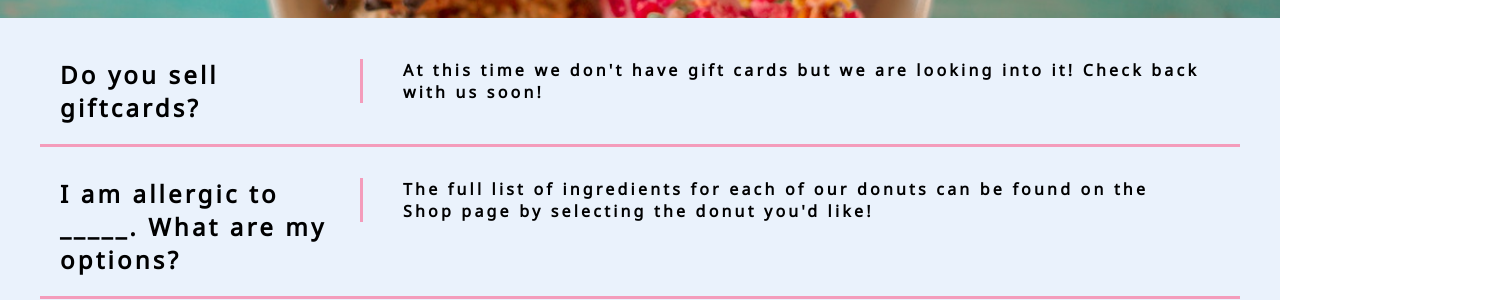
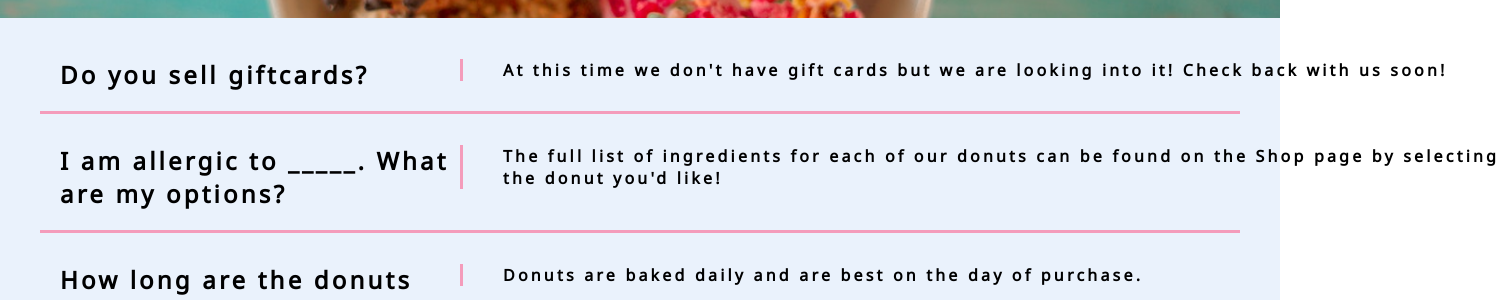
Before and after one commit to niramartinez/niramartinez.github.io, a plain HTML site: page faq.html in a window 1280 px wide. Shown: the part 482-782 px from the top of the page, 1503 px wide, since content can reach past the window. Drawn offline with Linux system fonts and the light colour scheme.

Commit message:
Update style.css

```diff
--- a/style.css
+++ b/style.css
@@ -311,12 +311,12 @@ color: #E23863;
 }
 .qta h2{
     flex:1;
-width:300px;
+width:400px;
     padding-left:20px;
 }
 
 .qta h4{
-width:800px;
+width:1000px;
 vertical-align: top;
     padding-left:40px;
     border-left:3px #F49CBB solid;
```
